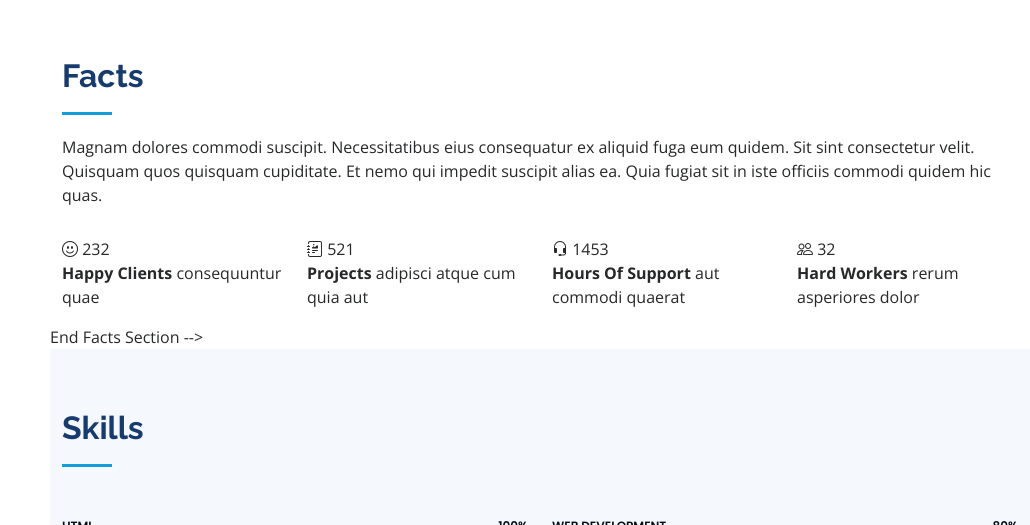
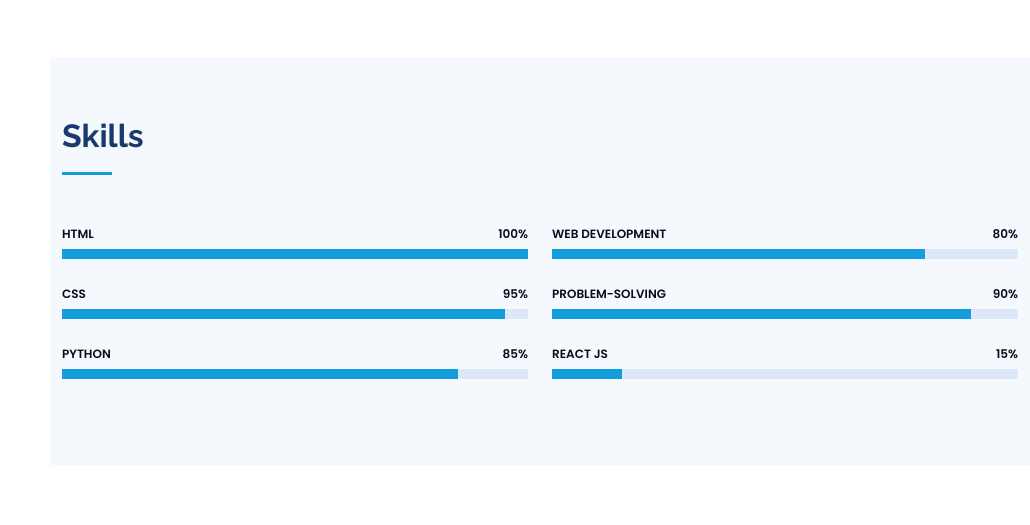
Before and after one commit to abdulazim1512/abdulazim1512.github.io, a plain HTML site: page index.html in a window 1280 px wide. Shown: the part 1340-1865 px from the top of the page, without its empty margins (250-1280 px from the left). Drawn offline with nearby package versions, Linux system fonts and the light colour scheme.

Commit message:
Update index.html

```diff
--- a/index.html
+++ b/index.html
@@ -132,53 +132,6 @@
 
       </div>
     </section><!-- End About Section -->
-
-
-      <div class="container">
-
-        <div class="section-title">
-          <h2>Facts</h2>
-          <p>Magnam dolores commodi suscipit. Necessitatibus eius consequatur ex aliquid fuga eum quidem. Sit sint consectetur velit. Quisquam quos quisquam cupiditate. Et nemo qui impedit suscipit alias ea. Quia fugiat sit in iste officiis commodi quidem hic quas.</p>
-        </div>
-
-        <div class="row no-gutters">
-
-          <div class="col-lg-3 col-md-6 d-md-flex align-items-md-stretch" data-aos="fade-up">
-            <div class="count-box">
-              <i class="bi bi-emoji-smile"></i>
-              <span data-purecounter-start="0" data-purecounter-end="232" data-purecounter-duration="1" class="purecounter"></span>
-              <p><strong>Happy Clients</strong> consequuntur quae</p>
-            </div>
-          </div>
-
-          <div class="col-lg-3 col-md-6 d-md-flex align-items-md-stretch" data-aos="fade-up" data-aos-delay="100">
-            <div class="count-box">
-              <i class="bi bi-journal-richtext"></i>
-              <span data-purecounter-start="0" data-purecounter-end="521" data-purecounter-duration="1" class="purecounter"></span>
-              <p><strong>Projects</strong> adipisci atque cum quia aut</p>
-            </div>
-          </div>
-
-          <div class="col-lg-3 col-md-6 d-md-flex align-items-md-stretch" data-aos="fade-up" data-aos-delay="200">
-            <div class="count-box">
-              <i class="bi bi-headset"></i>
-              <span data-purecounter-start="0" data-purecounter-end="1453" data-purecounter-duration="1" class="purecounter"></span>
-              <p><strong>Hours Of Support</strong> aut commodi quaerat</p>
-            </div>
-          </div>
-
-          <div class="col-lg-3 col-md-6 d-md-flex align-items-md-stretch" data-aos="fade-up" data-aos-delay="300">
-            <div class="count-box">
-              <i class="bi bi-people"></i>
-              <span data-purecounter-start="0" data-purecounter-end="32" data-purecounter-duration="1" class="purecounter"></span>
-              <p><strong>Hard Workers</strong> rerum asperiores dolor</p>
-            </div>
-          </div>
-
-        </div>
-
-      </div>
-    </section>End Facts Section -->
 
     <!-- ======= Skills Section ======= -->
     <section id="skills" class="skills section-bg">
```
